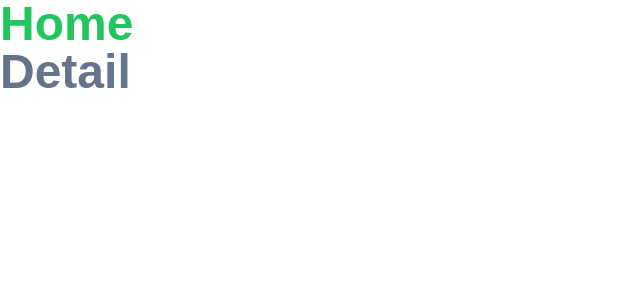
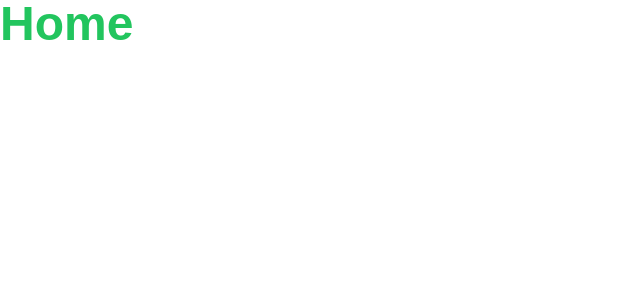
Before and after one commit to Dedenno17/poke-app, a React (Create React App) app: page / in a window 1280 px wide. Shown: the top 300 px of the page, without its empty margins (0-640 px from the left). Built offline with nearby package versions, Linux system fonts and the light colour scheme.

Commit message:
membuat route untuk menghubungkan home & detail di App.js

```diff
--- a/src/App.js
+++ b/src/App.js
@@ -1,12 +1,18 @@
+import { BrowserRouter, Route, Routes } from "react-router-dom";
+
 import Detail from "./pages/Detail";
 import Home from "./pages/Home";
 
 function App() {
   return (
-    <div className="App">
-      <Home />
-      <Detail />
-    </div>
+    <BrowserRouter>
+      <div className="App">
+        <Routes>
+          <Route path="/" element={<Home />} />
+          <Route path="/:name" element={<Detail />} />
+        </Routes>
+      </div>
+    </BrowserRouter>
   );
 }
 
```
